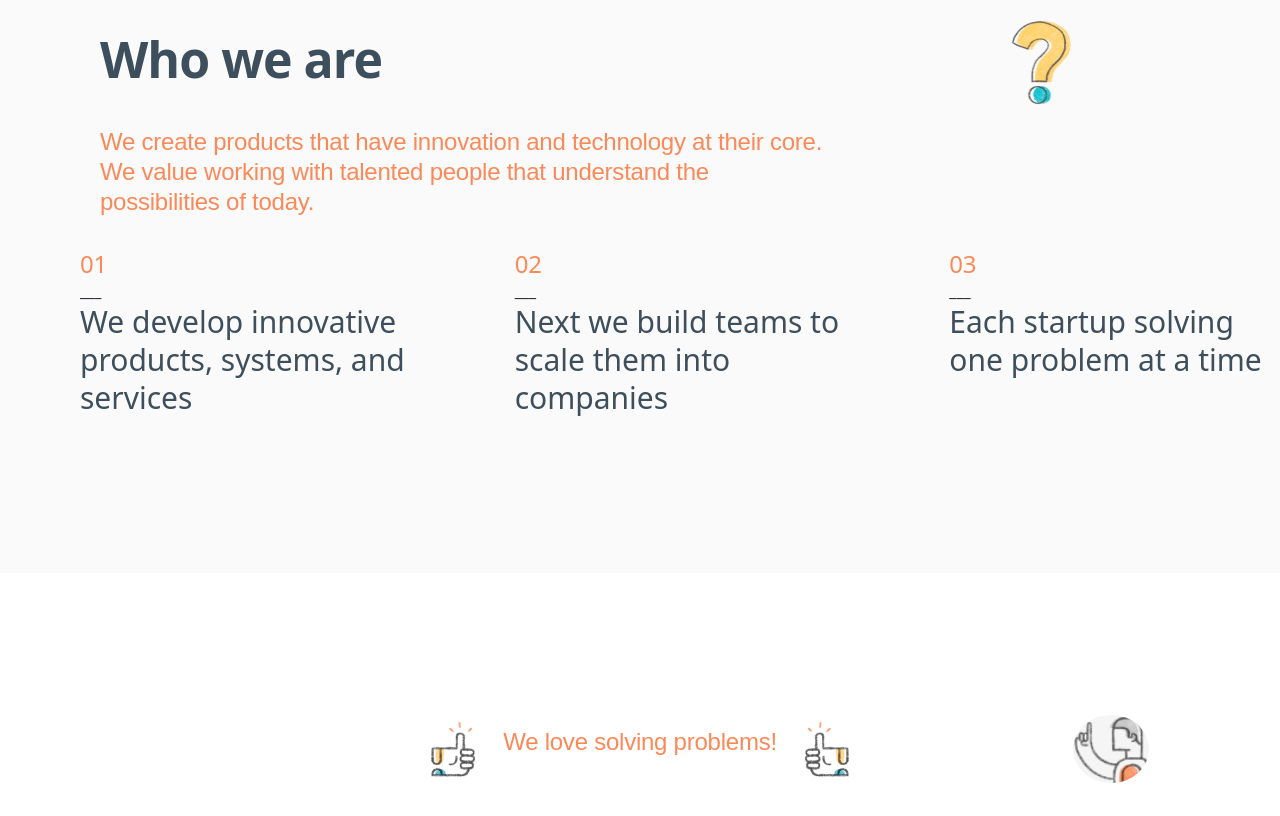
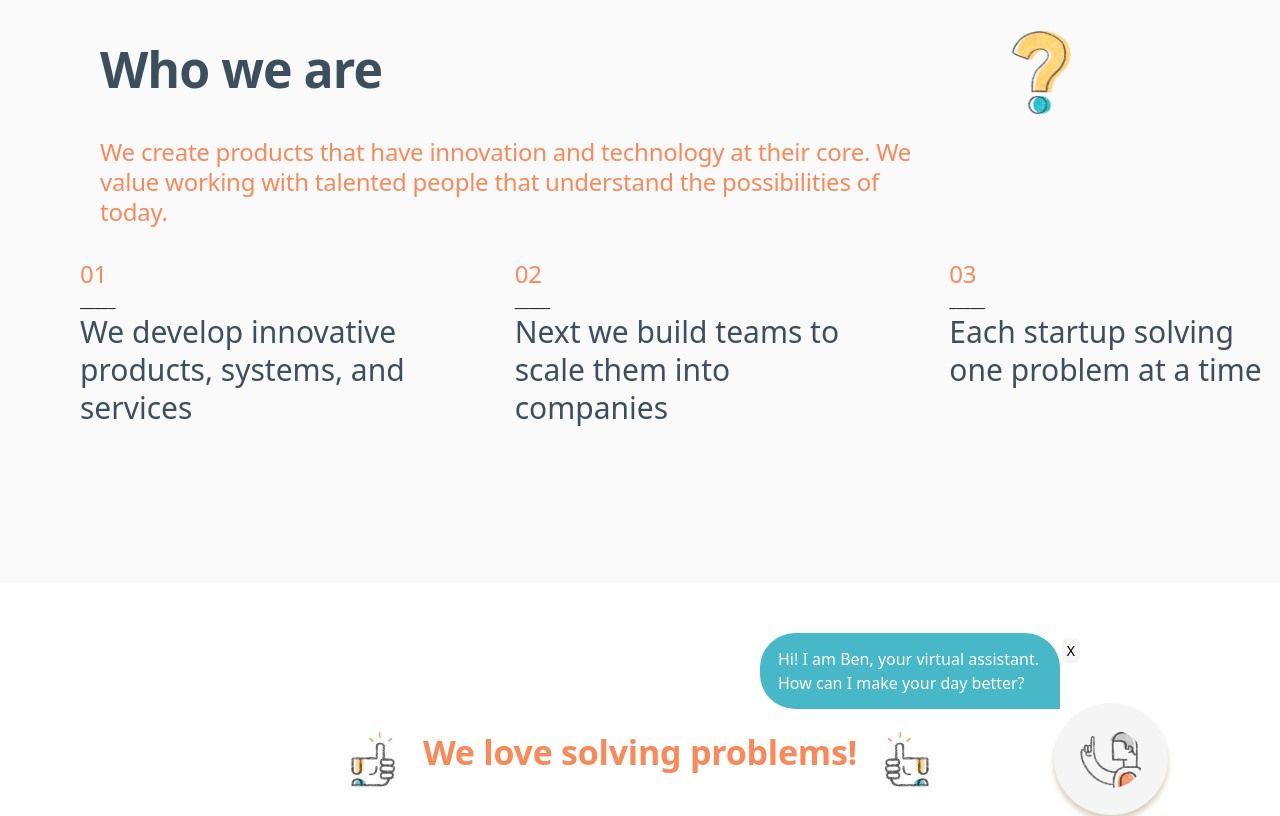
Before and after one commit to Avler/StartupzTask, a React (Vite) app: page / in a window 1280 px wide. Shown: the part 860-1676 px from the top of the page. Built offline with nearby package versions, Linux system fonts and the light colour scheme.

Commit message:
changes5

```diff
--- a/src/components/DescriptionSection/DescriptionSection.tsx
+++ b/src/common/components/DescriptionSection/DescriptionSection.tsx
@@ -1,6 +1,6 @@
 import { Col, Container, Row, Image } from 'react-bootstrap';
 import styled from 'styled-components';
-import '../../common/style/commonStyle.scss';
+import '../../../common/style/commonStyle.scss'
 
 type Item = {
   title: string;
@@ -89,11 +89,12 @@ const StyledRow = styled(Row)`
 `;
 const StyledItemDescriptionCont = styled.p`
   width: 600px;
+
   @media (max-width: 578px) {
     width: 300px;
   }
   @media (min-width: 1200px) {
-    width: 750px;
+    width: 850px;
   }
 `;
 const PageWrapper = styled.div`
--- a/src/common/style/commonStyle.scss
+++ b/src/common/style/commonStyle.scss
@@ -1,11 +1,24 @@
+.orange-bold {
+  color: #fb8958;
+  font-size: 34px;
+  font-style: normal;
+  font-weight: 700;
+  line-height: 30px; // 125%
+  letter-spacing: -0.24px;
+
+  @media (max-width: 1200px) {
+    text-align: center;
+    padding: 0px 20px;
+  }
+}
 .text-orange {
   color: #fb8958;
-  font-family: 'Circular Std', sans-serif;
   font-size: 24px;
   font-style: normal;
   font-weight: 400;
   line-height: 30px; // 125%
   letter-spacing: -0.24px;
+
   @media (max-width: 1200px) {
     text-align: center;
     padding: 0px 20px;
@@ -29,6 +42,7 @@
   line-height: 30px; // 125%
   letter-spacing: -0.24px;
   margin: 0px;
+  font-weight: 500;
   @media (min-width: 1200px) {
     width: 100%;
     padding-left: 80px;
@@ -47,6 +61,7 @@
   width: 300px;
   width: 100%;
   padding-left: 80px;
+  font-weight: 500;
   @media (max-width: 1200px) {
     font-size: 24px;
     padding: 0px 70px;
@@ -60,6 +75,9 @@
   display: flex;
   align-items: center;
   justify-content: center;
+  box-shadow: 0px 5px 5px 0px rgba(187, 169, 142, 0.55);
+  background: #f5f5f5;
+  padding: 20px;
 }
 
 /* Footer */
--- a/src/components/ContactForm/ContactForm.tsx
+++ b/src/components/ContactForm/ContactForm.tsx
@@ -5,13 +5,14 @@ import styled from 'styled-components';
 import * as yup from 'yup';
 import CustomButton from '../../common/components/CustomButton/CustomButton';
 
-// Define form fields type
 interface FormFields {
   name: string;
   email: string;
   message: string;
 }
-
+interface Props {
+  onSuccessfulSubmit: () => void;
+}
 // Define the validation schema using yup
 const schema: yup.ObjectSchema<FormFields> = yup.object().shape({
   name: yup.string().required('Name is required'),
@@ -19,9 +20,10 @@ const schema: yup.ObjectSchema<FormFields> = yup.object().shape({
   message: yup.string().required('Message is required'),
 });
 
-const ContactForm: React.FC = () => {
+const ContactForm: React.FC<Props> = ({ onSuccessfulSubmit }) => {
   const onSubmit = (values: FormFields) => {
     console.log(values);
+    onSuccessfulSubmit();
   };
 
   const validate = (values: FormFields) => {
--- a/src/components/Navbar/Navbar.tsx
+++ b/src/components/Navbar/Navbar.tsx
@@ -56,11 +56,14 @@ export default Navbar;
 
 const NavCont = styled(Row)`
   justify-content: space-between;
+  padding: 30px 110px;
 
-  padding: 25px;
   display: flex;
   align-items: center;
   justify-content: center;
+  @media (max-width: 900px) {
+    padding: 30px 30px;
+  }
 `;
 const MenuCont = styled(Col)`
   display: flex;
--- a/src/pages/home/components/AssistantSection/AssistanSection.tsx
+++ b/src/pages/home/components/AssistantSection/AssistanSection.tsx
@@ -1,28 +1,52 @@
-import { useState } from 'react';
+import { useState , useEffect , useRef } from 'react';
 import { Container, Row, Col, Image } from 'react-bootstrap';
 import AssistantImage from '../../../../assets/assistent.webp';
 import ThumbIcon from '../../../../assets/thumb.webp';
 import ThumbIconRight from '../../../../assets/thumbRight.webp';
-import styled from 'styled-components';
+import styled, { keyframes } from 'styled-components';
 import '../../../../common/style/commonStyle.scss';
 
 const AssistanSection = () => {
   const [isMessageVisible, setMessageVisible] = useState(false);
+
+  const sectionRef = useRef(null);
+
+useEffect(() => {
+  const observer = new IntersectionObserver(
+    (entries) => {
+      if (entries[0].isIntersecting) {
+        setMessageVisible(true);
+      }
+    },
+    { threshold: 0.1 } // 10% visibility triggers the callback
+  );
+
+  if (sectionRef.current) {
+    observer.observe(sectionRef.current);
+  }
+
+  return () => {
+    if (sectionRef.current) {
+      observer.unobserve(sectionRef.current);
+    }
+  };
+}, []);
+
   return (
-    <PageWrapper>
+    <PageWrapper ref={sectionRef}>
       <Container>
         <StyledRow>
           <StyledCol xs="auto">
             <Image src={ThumbIcon} alt="Thumb Icon" />
           </StyledCol>
           <StyledCol xs="auto">
-            <h2 className="text-orange">We love solving problems!</h2>
+            <h2 className="orange-bold">We love solving problems!</h2>
           </StyledCol>
           <StyledCol xs="auto">
             <Image src={ThumbIconRight} alt="Thumb Icon" />
           </StyledCol>
         </StyledRow>
-        <Row className=" justify-content-center  ">
+        <Row >
           <AssistantBox xs="auto">
             {isMessageVisible && (
               <StyledContMessage>
@@ -66,11 +90,20 @@ const AssistantBox = styled(Col)`
   top: 120px;
   height: 250px;
   right: 100px;
+
   @media (max-width: 1200px) {
     position: static;
     flex-direction: column;
     align-items: center;
     height: 150px;
+  }
+`;
+const fadeIn = keyframes`
+  from {
+    opacity: 0;
+  }
+  to {
+    opacity: 1;
   }
 `;
 const StyledMessage = styled.p`
@@ -79,6 +112,7 @@ const StyledMessage = styled.p`
   padding: 14px 18px;
   color: #fff;
   border-radius: 35px 35px 0 35px;
+  animation: ${fadeIn} 0.5s ease-in-out;
 `;
 const StyledCol = styled(Col)`
   display: flex;
@@ -99,13 +133,13 @@ const CloseButton = styled.button`
   font-size: 14px;
   border-radius: 5px;
   padding: 2px 5px;
-  @media (max-width: 1200px) {
-  }
+
 `;
 const StyledContMessage = styled.div`
   position: absolute;
   top: -70px;
   right: 120px;
+  animation: ${fadeIn} 0.5s ease-in-out;
   @media (max-width: 1200px) {
     position: relative;
     right: 0;
--- a/src/pages/home/components/Contact/Contact.tsx
+++ b/src/pages/home/components/Contact/Contact.tsx
@@ -1,20 +1,24 @@
 import { Container, Image } from 'react-bootstrap';
+import { useState } from 'react';
 import styled from 'styled-components';
 import rocket from '../../../../assets/rocket.svg';
 import ContactForm from '../../../../components/ContactForm/ContactForm';
 import '../../../../common/style/commonStyle.scss';
 
 const Contact = () => {
+  const [isRocketFlying, setRocketFlying] = useState(false);
+  setTimeout(() => setRocketFlying(false), 5000);
   return (
     <StyledContainer fluid>
-      <StyledImage src={rocket} alt="rocket" />
+      <StyledImage className={isRocketFlying ? 'flying' : ''} src={rocket} alt="rocket" />
+
       <PageWrapper>
         <StyledDiv>
           <StyledTitle>
             Are you ready <br /> to board this rocket ship?
           </StyledTitle>
           <StyledText>Share your excitement with us.</StyledText>
-          <ContactForm />
+          <ContactForm onSuccessfulSubmit={() => setRocketFlying(true)} />
         </StyledDiv>
       </PageWrapper>
     </StyledContainer>
@@ -48,7 +52,23 @@ const StyledImage = styled(Image)`
   position: absolute;
   right: 120px;
   bottom: 0;
+
+  &.flying {
+    animation: flyOut 3s forwards;
+  }
+
+  @keyframes flyOut {
+    0% {
+      transform: translate(0, 0);
+      opacity: 1;
+    }
+    100% {
+      transform: translate(100vw, -100vh); // moves to the top-right corner
+      opacity: 0;
+    }
+  }
 `;
+
 const StyledDiv = styled.div`
   display: flex;
   flex-direction: column;
--- a/src/pages/home/home.tsx
+++ b/src/pages/home/home.tsx
@@ -1,5 +1,5 @@
 import HeroSection from './components/HeroSection/HeroSection';
-import DescriptionSection from '../../components/DescriptionSection/DescriptionSection';
+import DescriptionSection from '../../common/components/DescriptionSection/DescriptionSection';
 import question from '../../assets/question.svg';
 import AssistanSection from './components/AssistantSection/AssistanSection';
 import bulb from '../../assets/bulb.svg';
@@ -29,9 +29,9 @@ const home = () => {
         description="We create products that have innovation and technology at their core. We value working with talented people that understand the possibilities of today."
         imageUrl={question}
         items={[
-          { title: '01', divider: '___', description: 'We develop innovative products, systems, and services' },
-          { title: '02', divider: '___', description: 'Next we build teams to scale them into companies' },
-          { title: '03', divider: '___', description: 'Each startup solving one problem at a time' },
+          { title: '01', divider: '_____', description: 'We develop innovative products, systems, and services' },
+          { title: '02', divider: '_____', description: 'Next we build teams to scale them into companies' },
+          { title: '03', divider: '_____', description: 'Each startup solving one problem at a time' },
         ]}
       />
       <AssistanSection />
```
